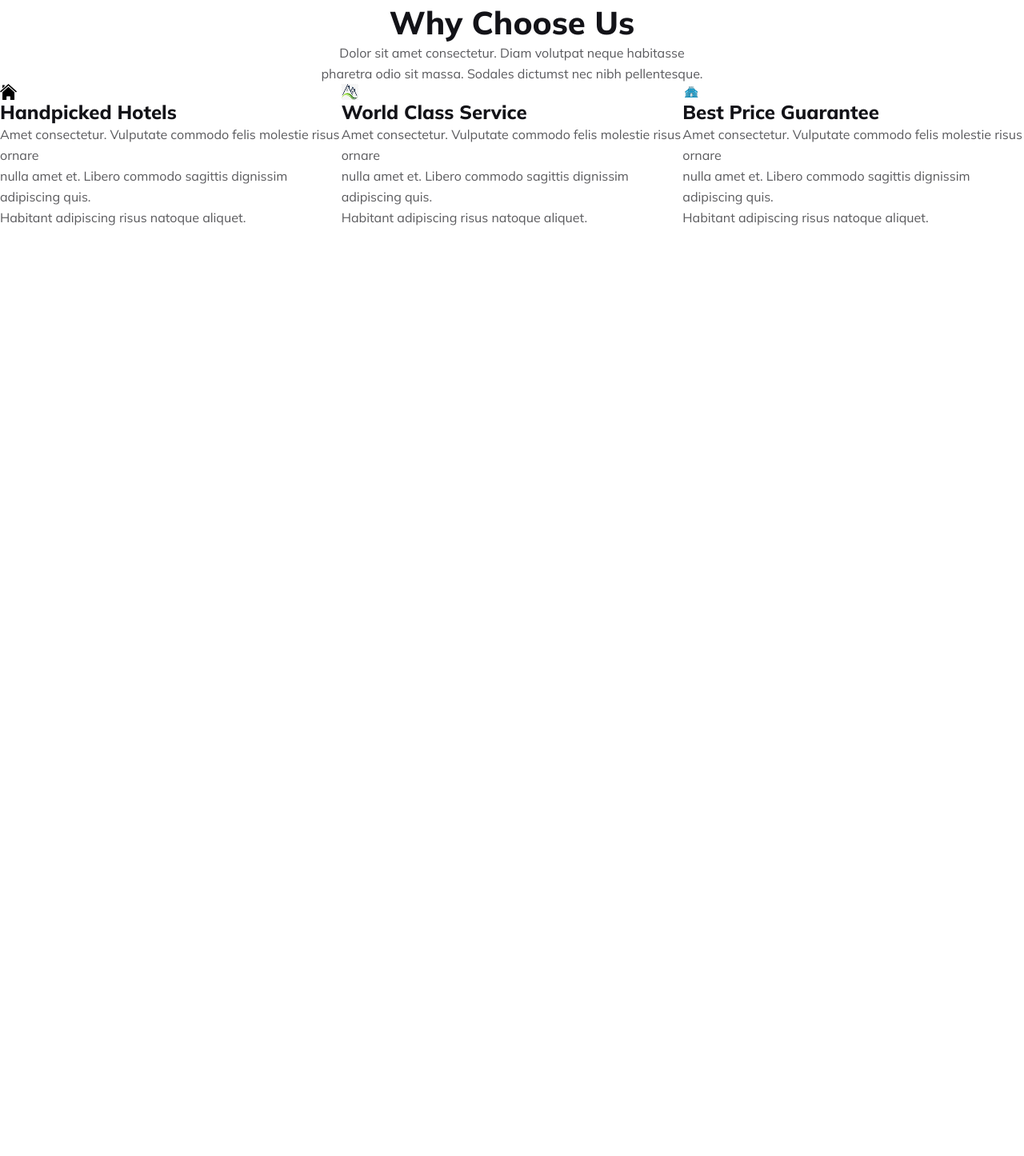
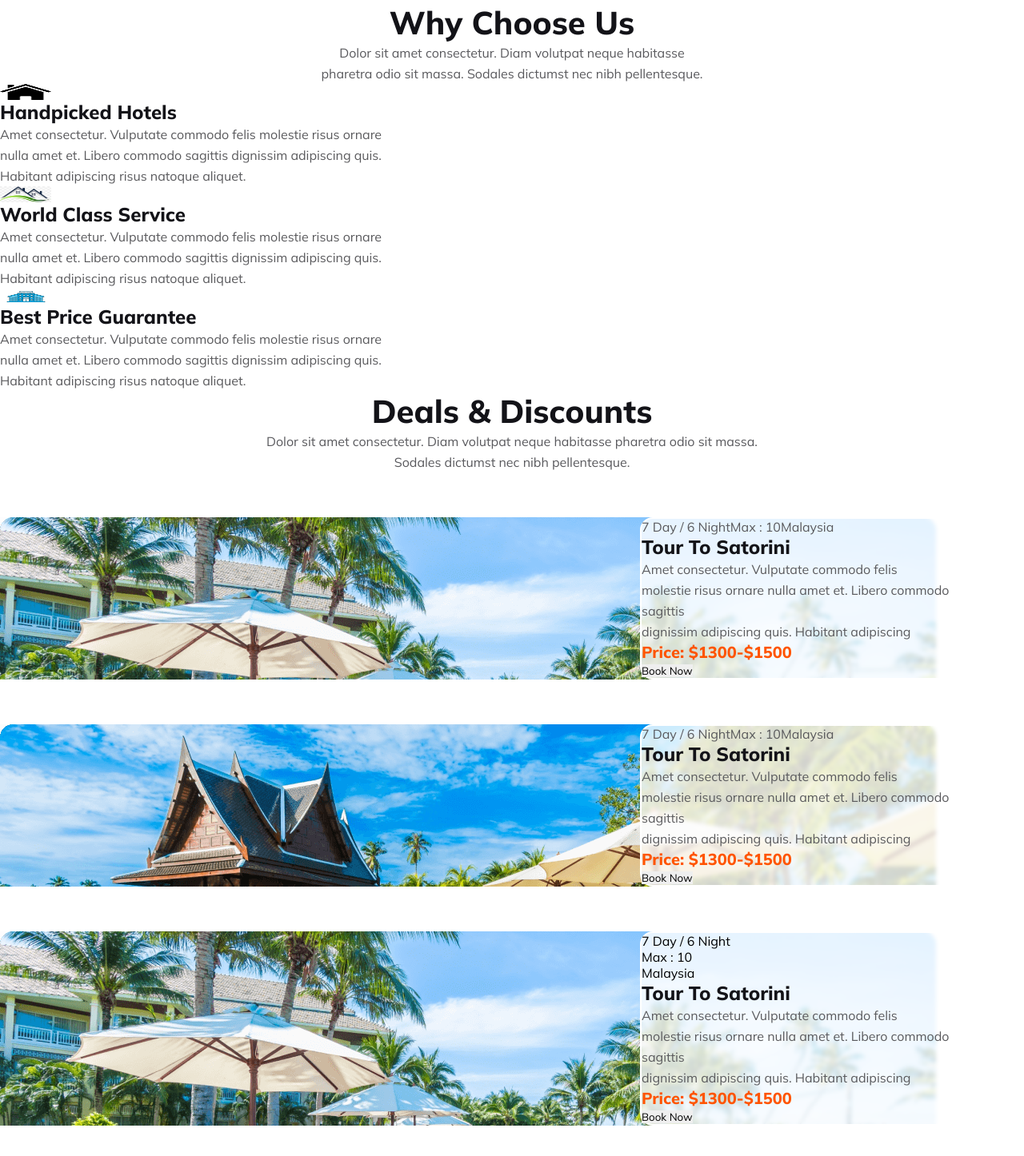
Before and after one commit to developer-jabed/2nd-Assignment, a plain HTML site: page index.html in a window 1280 px wide. Shown: the part 2279-3725 px from the top of the page at 80% size. Before the commit the page ends 2564 px from the top, so only its background shows below. Drawn offline with Linux system fonts and the light colour scheme.

Commit message:
added new resources files

```diff
--- a/index.html
+++ b/index.html
@@ -165,6 +165,60 @@
             <p>Amet consectetur. Vulputate commodo felis molestie risus  ornare <br> nulla amet et. Libero commodo sagittis dignissim adipiscing quis. <br> Habitant adipiscing risus natoque aliquet. </p>
         </div>
     </section>
+
+
+    <section class="discount">
+        <h3>Deals & Discounts</h3>
+        <p>Dolor sit amet consectetur. Diam volutpat neque habitasse pharetra odio sit massa. <br> Sodales dictumst nec nibh pellentesque.</p>
+    </section>
+
+    <section class="offer">
+        <div class="first-offer">
+            <div class="offer-head">
+                <li> 7 Day / 6 Night</li>
+                <li>Max : 10</li>
+                <li>Malaysia</li>
+            </div>
+            <h3>Tour To Satorini</h3>
+
+            <p>Amet consectetur. Vulputate commodo felis <br>
+                molestie risus  ornare nulla amet et. Libero commodo sagittis <br> dignissim adipiscing quis. Habitant adipiscing</p>
+                <h2>Price: $1300-$1500</h2>
+                <button>Book Now</button>
+        </div>
+    </section>
+    <section class="offer-2">
+        <div class="second-offer">
+            <div class="offer-below">
+                <li> 7 Day / 6 Night</li>
+                <li>Max : 10</li>
+                <li>Malaysia</li>
+            </div>
+            <h3>Tour To Satorini</h3>
+
+            <p>Amet consectetur. Vulputate commodo felis <br>
+                molestie risus  ornare nulla amet et. Libero commodo sagittis <br> dignissim adipiscing quis. Habitant adipiscing</p>
+                <h2>Price: $1300-$1500</h2>
+                <button>Book Now</button>
+        </div>
+    </section>
+
+
+    <section class="offer-3">
+        <div class="third-offer">
+            <div class="offer-bottom">
+                <li> 7 Day / 6 Night</li>
+                <li>Max : 10</li>
+                <li>Malaysia</li>
+            </div>
+            <h3>Tour To Satorini</h3>
+
+            <p>Amet consectetur. Vulputate commodo felis <br>
+                molestie risus  ornare nulla amet et. Libero commodo sagittis <br> dignissim adipiscing quis. Habitant adipiscing</p>
+                <h2>Price: $1300-$1500</h2>
+                <button>Book Now</button>
+        </div>
+    </section>
     </main>
 </body>
 
--- a/styles/style.css
+++ b/styles/style.css
@@ -241,7 +241,10 @@ line-height: 26px;
     height: 20px;
 }
 .services{
-    display: flex;
+    display: grid;
+    grid-template-columns: repeat(2fr);
+
+
 
 
 }
@@ -263,3 +266,213 @@ line-height: 26px;
     font-weight: 400;
     line-height: 26px;
 }
+
+
+.discount{
+    text-align: center;
+}
+
+.discount h3{
+    color: #131318;
+    text-align: center;
+    font-family: Mulish;
+    font-size: 40px;
+    font-style: normal;
+    font-weight: 800;
+    line-height: normal;
+}
+
+.discount p{
+    color: rgba(19, 19, 24, 0.70);
+    text-align: center;
+    font-family: Mulish;
+    font-size: 16px;
+    font-style: normal;
+    font-weight: 400;
+    line-height: 26px;
+}
+
+
+.offer{
+    background-image: url('../Images/Group\ 39.png');
+    background-repeat: no-repeat;
+    width: 100%;
+    height: auto;
+
+}
+
+.offer .offer-head{
+    display: flex;
+    color: #5A5A5D;
+    font-family: Mulish;
+    font-size: 16px;
+    font-style: normal;
+    font-weight: 400;
+    line-height: normal;
+}
+
+.first-offer h3{
+    color: #131318;
+    font-family: Mulish;
+    font-size: 24px;
+    font-style: normal;
+    font-weight: 800;
+    line-height: normal;
+}
+
+
+.first-offer h2{
+    color: #FF5400;
+    font-family: Mulish;
+    font-size: 20px;
+    font-style: normal;
+    font-weight: 800;
+    line-height: normal;
+}
+
+.first-offer p{
+    color: #5A5A5D;
+    font-family: Mulish;
+    font-size: 16px;
+    font-style: normal;
+    font-weight: 400;
+    line-height: 26px;
+}
+
+
+.first-offer{
+    border-radius: 16px;
+    border: 2px solid #FFF;
+
+    background: rgba(255, 255, 255, 0.80);
+
+    backdrop-filter: blur(2.5px);
+   margin-left: 800px;
+   margin-right: 35px;
+   margin-top: 56px;
+   margin-bottom: 55px;
+}
+
+
+
+.offer-2{
+    background-image: url('../Images/Group\ 40.png');
+    background-repeat: no-repeat;
+    width: 100%;
+    height: auto;
+
+}
+
+.offer-2 .offer-below{
+    display: flex;
+    color: #5A5A5D;
+    font-family: Mulish;
+    font-size: 16px;
+    font-style: normal;
+    font-weight: 400;
+    line-height: normal;
+}
+
+.second-offer h3{
+    color: #131318;
+    font-family: Mulish;
+    font-size: 24px;
+    font-style: normal;
+    font-weight: 800;
+    line-height: normal;
+}
+
+
+.second-offer h2{
+    color: #FF5400;
+    font-family: Mulish;
+    font-size: 20px;
+    font-style: normal;
+    font-weight: 800;
+    line-height: normal;
+}
+
+.second-offer p{
+    color: #5A5A5D;
+    font-family: Mulish;
+    font-size: 16px;
+    font-style: normal;
+    font-weight: 400;
+    line-height: 26px;
+}
+
+
+.second-offer{
+    border-radius: 16px;
+    border: 2px solid #FFF;
+
+    background: rgba(255, 255, 255, 0.80);
+
+    backdrop-filter: blur(2.5px);
+   margin-left: 800px;
+   margin-right: 35px;
+   margin-top: 56px;
+   margin-bottom: 55px;
+}
+
+
+
+.offer-3{
+    background-image: url('../Images/Group\ 39.png');
+    background-repeat: no-repeat;
+    width: 100%;
+    height: auto;
+
+}
+
+.offer .offer-bottom{
+    display: flex;
+    color: #5A5A5D;
+    font-family: Mulish;
+    font-size: 16px;
+    font-style: normal;
+    font-weight: 400;
+    line-height: normal;
+}
+
+.third-offer h3{
+    color: #131318;
+    font-family: Mulish;
+    font-size: 24px;
+    font-style: normal;
+    font-weight: 800;
+    line-height: normal;
+}
+
+
+.third-offer h2{
+    color: #FF5400;
+    font-family: Mulish;
+    font-size: 20px;
+    font-style: normal;
+    font-weight: 800;
+    line-height: normal;
+}
+
+.third-offer p{
+    color: #5A5A5D;
+    font-family: Mulish;
+    font-size: 16px;
+    font-style: normal;
+    font-weight: 400;
+    line-height: 26px;
+}
+
+
+.third-offer{
+    border-radius: 16px;
+    border: 2px solid #FFF;
+
+    background: rgba(255, 255, 255, 0.80);
+
+    backdrop-filter: blur(2.5px);
+   margin-left: 800px;
+   margin-right: 35px;
+   margin-top: 56px;
+   margin-bottom: 55px;
+}
```
